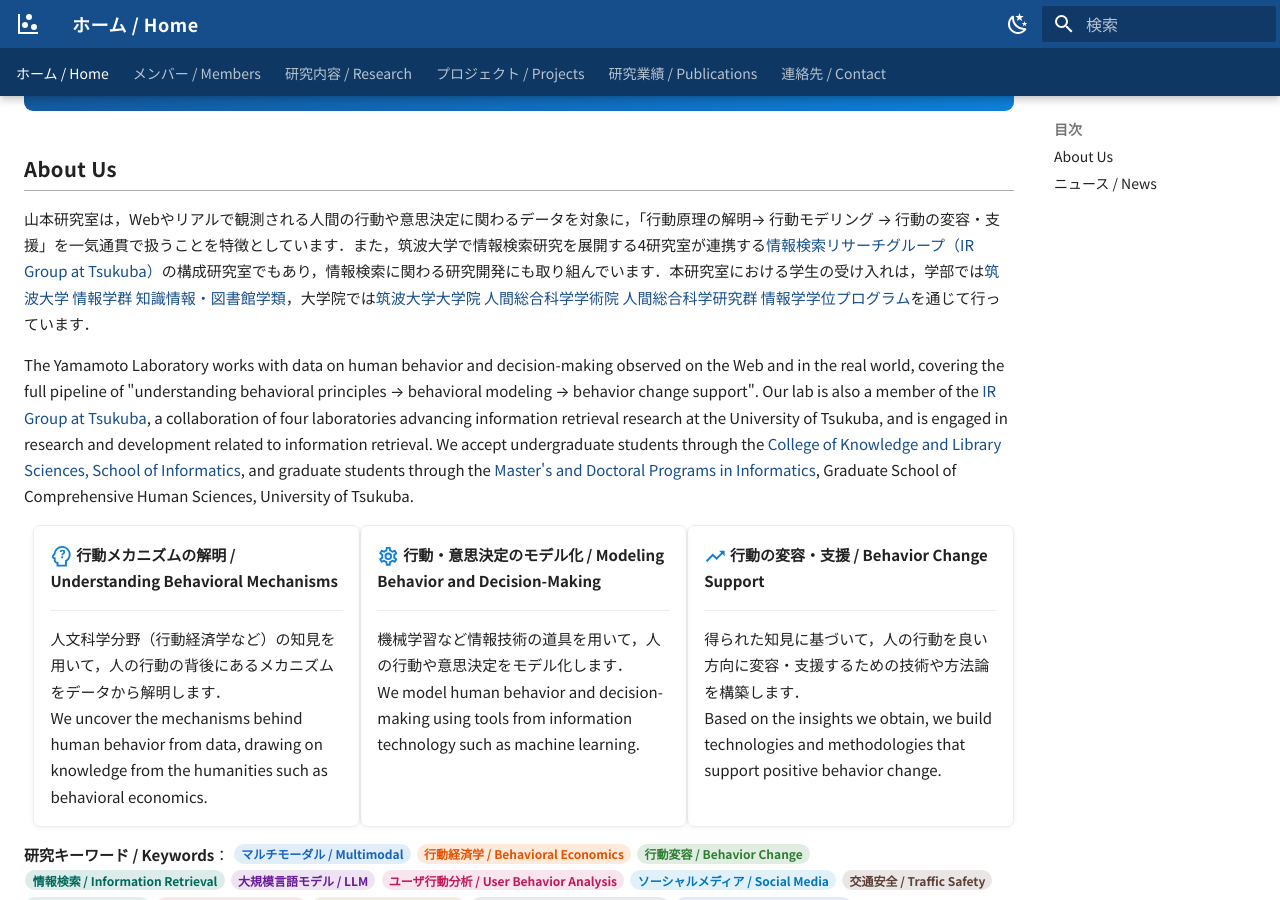
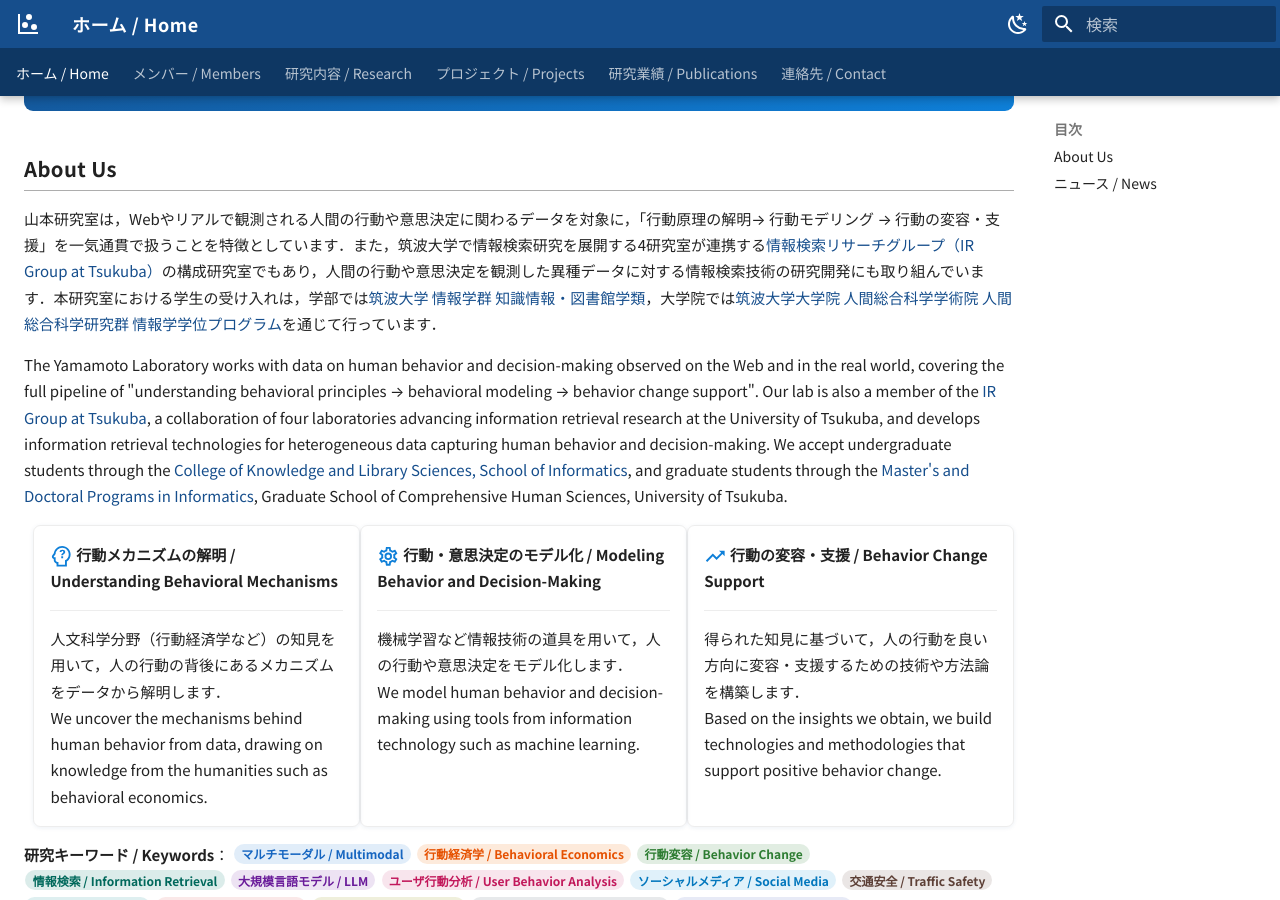
Before and after one commit to yamamotolab-tsukuba/yamamotolab-tsukuba.github.io, an MkDocs documentation site: the page built from docs/index.md, in a window 1280 px wide and 900 px high, scrolled down 367 px. Built offline with MkDocs 1.6.1 and Material for MkDocs 9.7.7, drawn with Linux system fonts in a browser that asks for light colours; emoji names are drawn with the system emoji font.

Commit message:
About usのIR Group関連の記述を異種データに対する情報検索技術の研究開発に修正
Co-Authored-By: Claude Fable 5 <noreply@anthropic.com>

```diff
--- a/docs/index.md
+++ b/docs/index.md
@@ -19,9 +19,9 @@ Understanding human behavior from data — We analyze behavioral and decision-ma
 
 ## About Us
 
-山本研究室は，Webやリアルで観測される人間の行動や意思決定に関わるデータを対象に，「行動原理の解明→ 行動モデリング → 行動の変容・支援」を一気通貫で扱うことを特徴としています．また，筑波大学で情報検索研究を展開する4研究室が連携する[情報検索リサーチグループ（IR Group at Tsukuba）](https://ir-tsukuba.github.io/){:target="_blank"}の構成研究室でもあり，情報検索に関わる研究開発にも取り組んでいます．本研究室における学生の受け入れは，学部では[筑波大学 情報学群 知識情報・図書館学類](https://klis.tsukuba.ac.jp/){:target="_blank"}，大学院では[筑波大学大学院 人間総合科学学術院 人間総合科学研究群 情報学学位プログラム](https://informatics.tsukuba.ac.jp/){:target="_blank"}を通じて行っています．
+山本研究室は，Webやリアルで観測される人間の行動や意思決定に関わるデータを対象に，「行動原理の解明→ 行動モデリング → 行動の変容・支援」を一気通貫で扱うことを特徴としています．また，筑波大学で情報検索研究を展開する4研究室が連携する[情報検索リサーチグループ（IR Group at Tsukuba）](https://ir-tsukuba.github.io/){:target="_blank"}の構成研究室でもあり，人間の行動や意思決定を観測した異種データに対する情報検索技術の研究開発にも取り組んでいます．本研究室における学生の受け入れは，学部では[筑波大学 情報学群 知識情報・図書館学類](https://klis.tsukuba.ac.jp/){:target="_blank"}，大学院では[筑波大学大学院 人間総合科学学術院 人間総合科学研究群 情報学学位プログラム](https://informatics.tsukuba.ac.jp/){:target="_blank"}を通じて行っています．
 
-The Yamamoto Laboratory works with data on human behavior and decision-making observed on the Web and in the real world, covering the full pipeline of "understanding behavioral principles → behavioral modeling → behavior change support". Our lab is also a member of the [IR Group at Tsukuba](https://ir-tsukuba.github.io/){:target="_blank"}, a collaboration of four laboratories advancing information retrieval research at the University of Tsukuba, and is engaged in research and development related to information retrieval. We accept undergraduate students through the [College of Knowledge and Library Sciences, School of Informatics](https://klis.tsukuba.ac.jp/){:target="_blank"}, and graduate students through the [Master's and Doctoral Programs in Informatics](https://informatics.tsukuba.ac.jp/){:target="_blank"}, Graduate School of Comprehensive Human Sciences, University of Tsukuba.
+The Yamamoto Laboratory works with data on human behavior and decision-making observed on the Web and in the real world, covering the full pipeline of "understanding behavioral principles → behavioral modeling → behavior change support". Our lab is also a member of the [IR Group at Tsukuba](https://ir-tsukuba.github.io/){:target="_blank"}, a collaboration of four laboratories advancing information retrieval research at the University of Tsukuba, and develops information retrieval technologies for heterogeneous data capturing human behavior and decision-making. We accept undergraduate students through the [College of Knowledge and Library Sciences, School of Informatics](https://klis.tsukuba.ac.jp/){:target="_blank"}, and graduate students through the [Master's and Doctoral Programs in Informatics](https://informatics.tsukuba.ac.jp/){:target="_blank"}, Graduate School of Comprehensive Human Sciences, University of Tsukuba.
 
 <div class="lab-pillars grid cards" markdown>
 
```
